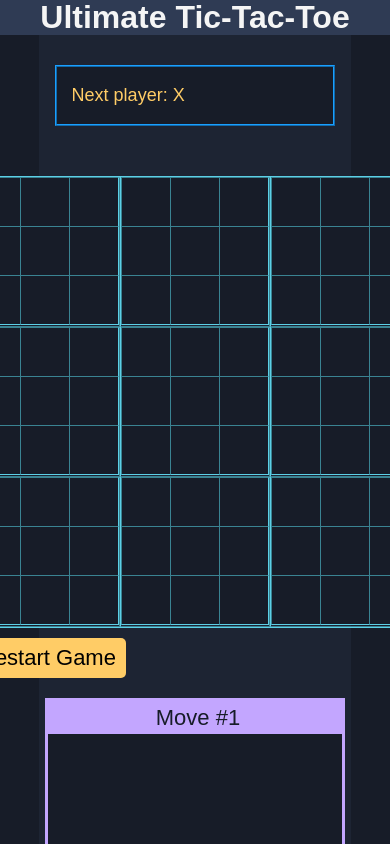
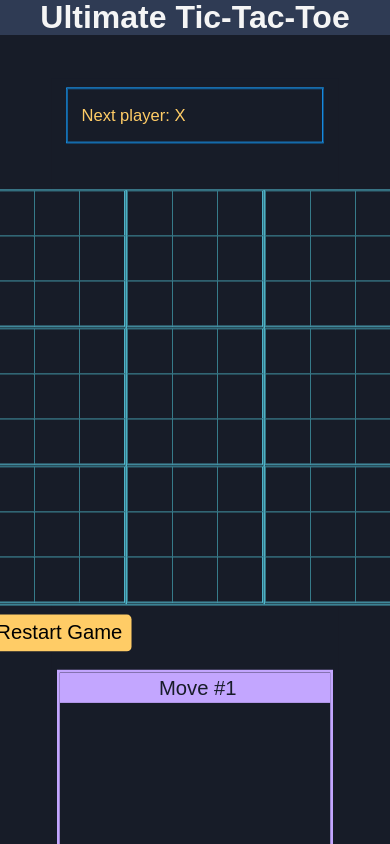
Before and after one commit to Jon-Cactus/ultimate-tic-tac-toe, a React (Vite) app: page / in a window 390 px wide. Both pictures are taken after a click on the button "Play Locally". Shown: the top 844 px of the page. Built offline with nearby package versions, Linux system fonts and the light colour scheme; no server answers; a web font is replaced by a local one.

Commit message:
made changes to CSS for mobile usability

```diff
--- a/src/index.css
+++ b/src/index.css
@@ -262,9 +262,12 @@ h1 {
 }
 
 @media (max-width: 600px) {
+
   .container {
-      padding: 10px 0 20px 0;
-    }
+    transform: scale(0.92);
+    background-color: var(--dark-background);
+    margin-top: 0;
+  }
 
   .lobby {
     flex-direction: column;
@@ -276,7 +279,7 @@ h1 {
 
   .status {
     width: 90%;
-    margin: 20px auto 0 auto;
+    margin: 0 auto;
     font-size: 18px;
   }
 
@@ -298,6 +301,7 @@ h1 {
     max-width: 300px;
     max-height: 200px;
     overflow-y: auto;
+    overflow-x: hidden;
   }
 
   .current-move {
```
